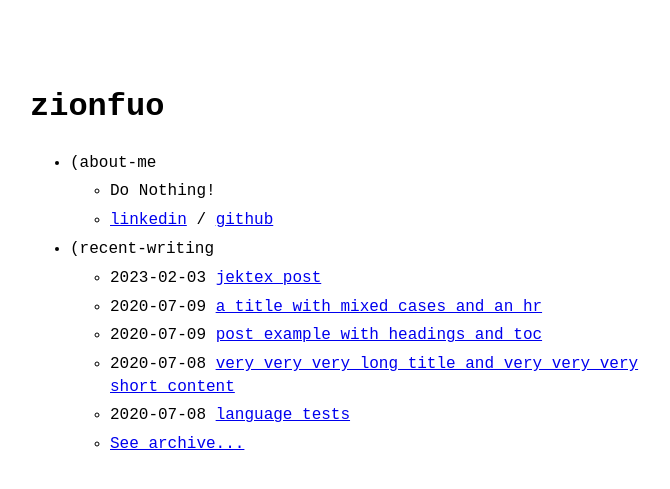
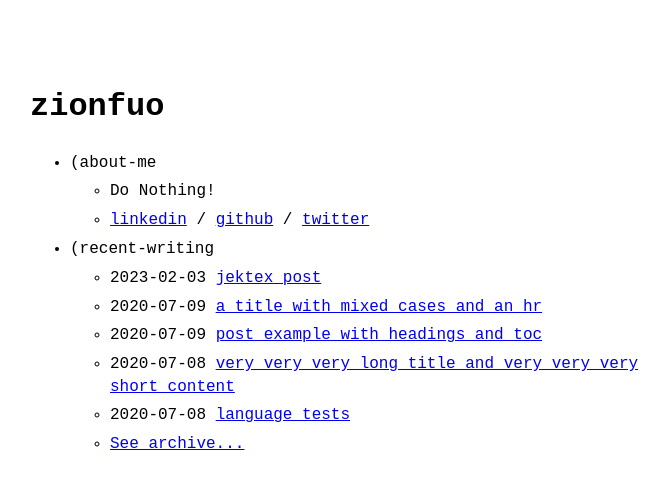
Before and after one commit to zionfuo/zionfuo.github.io, a Jekyll site: the page built from index.md, in a window 1280 px wide. Shown: the top 489 px of the page, without its empty margins (2-672 px from the left). Built offline with Jekyll 4.4.1, drawn with Linux system fonts in a browser that asks for light colours.

Commit message:
Update menu.yml

```diff
--- a/_data/menu.yml
+++ b/_data/menu.yml
@@ -5,7 +5,7 @@ entries:
   - title: (about-me
     entries:
       - title: Do Nothing!
-      - title: "<a href='https://www.linkedin.com/in/guofengwang/' target='_blank'>linkedin</a> / <a href='https://github.com/zionfuo' target='_blank'>github</a>"
+      - title: "<a href='https://www.linkedin.com/in/guofengwang/' target='_blank'>linkedin</a> / <a href='https://github.com/zionfuo' target='_blank'>github</a> / <a href='https://x.com/zionfuo' target='_blank'>twitter</a>"
 
   - title: (recent-writing
     post_list:
```
